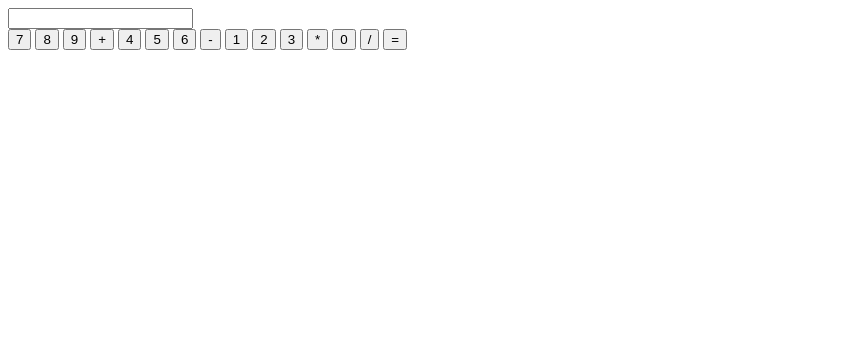
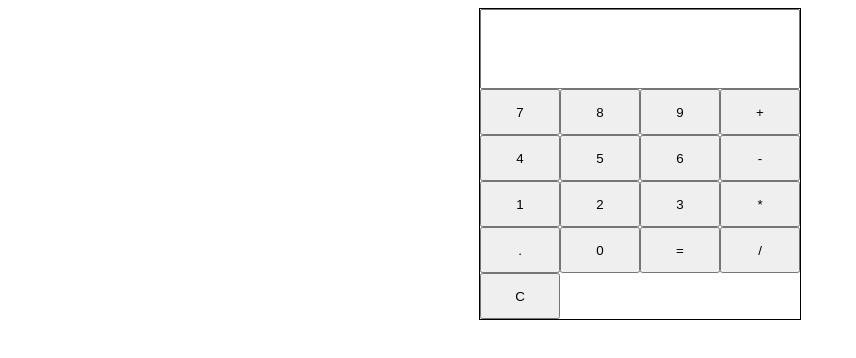
Before and after one commit to dot-dotdot/odin-calculator, a plain HTML site: page index.html in a window 1280 px wide. Shown: the whole page, without its empty margins (0-856 px from the left). Drawn offline with Linux system fonts and the light colour scheme.

Commit message:
Add calculator layout

```diff
--- a/index.html
+++ b/index.html
@@ -9,24 +9,30 @@
 </head>
 <body>
     <div class="calculator-container">
-        <input id="display">
+        <input class="display">
         <div class="buttons">
+            <div class="num-block">
                 <button>7</button>
                 <button>8</button>
                 <button>9</button>
-            <button>+</button>
                 <button>4</button>
                 <button>5</button>
                 <button>6</button>
-            <button>-</button>
                 <button>1</button>
                 <button>2</button>
                 <button>3</button>
-            <button>*</button>
+                <button>.</button>
                 <button>0</button>
-            <button>/</button>
                 <button>=</button>
             </div>
+            <div class="function-block">
+                <button>+</button>
+                <button>-</button>
+                <button>*</button>
+                <button>/</button>
+            </div>
+        </div>
+        <button>C</button>
     </div>
 </body>
 </html>
--- a/styles.css
+++ b/styles.css
@@ -0,0 +1,45 @@
+html {
+    box-sizing: border-box;
+}
+
+*, *::before, *::after {
+    box-sizing: inherit;
+}
+
+body {
+    display: flex;
+    flex-direction: column;
+    align-items: center;
+}
+
+.display {
+    height: 80px;
+    text-align: right;
+    font-size: 24px;
+}
+
+.calculator-container {
+    display: flex;
+    flex-direction: column;
+    border: 1px solid black;
+}
+
+.num-block {
+    display: flex;
+    flex-wrap: wrap;
+    width: 240px;
+}
+
+.function-block {
+    width: 80px;
+}
+
+.buttons {
+    display: flex;
+}
+
+button {
+    width:80px;
+    height: 46px;
+    padding: 0;
+}
```
Lines whose indentation alone changed are shown as unchanged.
